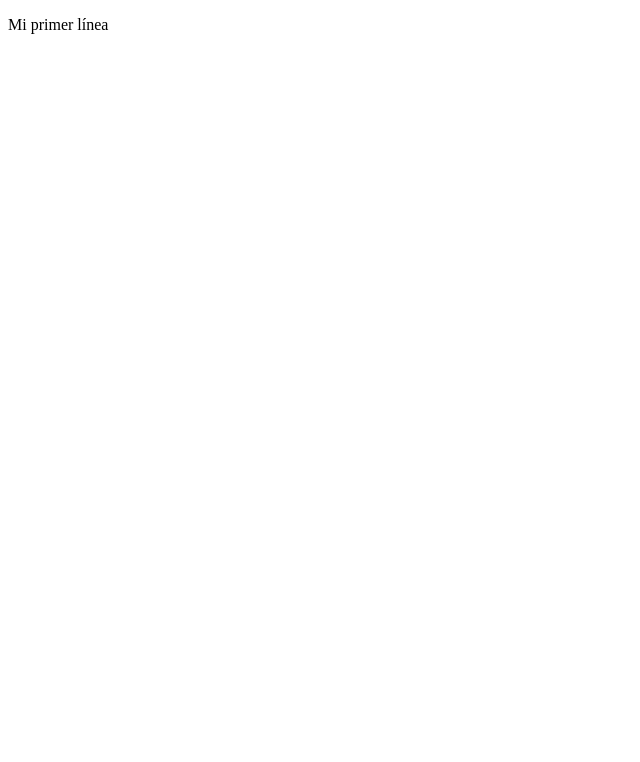
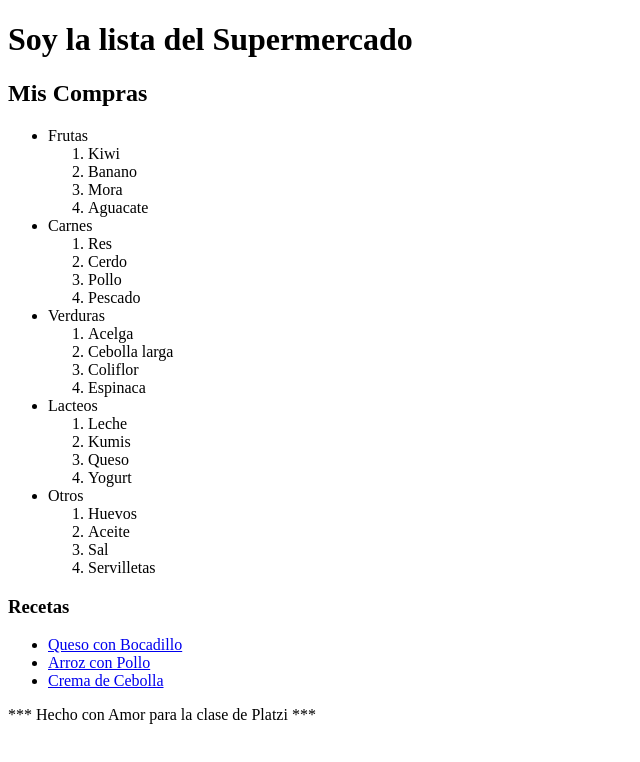
Before and after one commit to ingyezid/MiSupermercado1, a plain HTML site: page index.html in a window 1280 px wide. Shown: the whole page, without its empty margins (0-640 px from the left). Drawn offline with Linux system fonts and the light colour scheme.

Commit message:
Lista de supermercado y links de recetas

```diff
--- a/index.html
+++ b/index.html
@@ -10,22 +10,75 @@
     </head>
     <body>
         <header>
+            <h1>Soy la lista del Supermercado</h1>
             <nav>
-
             </nav>
         </header>
         <main>
             <section>
-                <article>
-                    <p>Mi primer línea</p>
-                </article>
+
+                <h2>Mis Compras</h2>
+                <ul>
+                    <li>Frutas
+                        <ol>
+                            <li>Kiwi</li>
+                            <li>Banano</li>
+                            <li>Mora</li>
+                            <li>Aguacate</li>
+                        </ol>
+                    </li>
+                    <li>Carnes</li>
+                        <ol>
+                            <li>Res</li>
+                            <li>Cerdo</li>
+                            <li>Pollo</li>
+                            <li>Pescado</li>
+                        </ol>
+                    <li>Verduras
+                        <ol>
+                            <li>Acelga</li>
+                            <li>Cebolla larga</li>
+                            <li>Coliflor</li>
+                            <li>Espinaca</li>
+                        </ol>
+                    </li>
+                    <li>Lacteos
+                        <ol>
+                            <li>Leche</li>
+                            <li>Kumis</li>
+                            <li>Queso</li>
+                            <li>Yogurt</li>
+                        </ol>
+                    </li>
+                    <li>Otros
+                        <ol>
+                            <li>Huevos</li>
+                            <li>Aceite</li>
+                            <li>Sal</li>
+                            <li>Servilletas</li>
+                        </ol>
+                    </li>
+                </ul>
             </section>
         </main>
         <aside>
-
+            <article>
+                <h3>Recetas</h3>
+                <ul>
+                    <li>
+                        <a href="https://www.unacolombianaencalifornia.com/es/2014/06/queso-con-bocadillo/" target="_blank">Queso con Bocadillo</a>
+                    </li>
+                    <li>
+                        <a href="https://www.divinacocina.es/arroz-con-pollo/" target="_blank">Arroz con Pollo</a>
+                    </li>
+                    <li>
+                        <a href="https://www.recetasnestle.com.ec/recetas/dinner/crema-de-cebolla-1" target="_blank">Crema de Cebolla</a>
+                    </li>
+                </ul>
+            </article>
         </aside>
         <footer>
-
+            <p>*** Hecho con Amor para la clase de Platzi ***</p>
         </footer>
     </body>
 </html>
```
